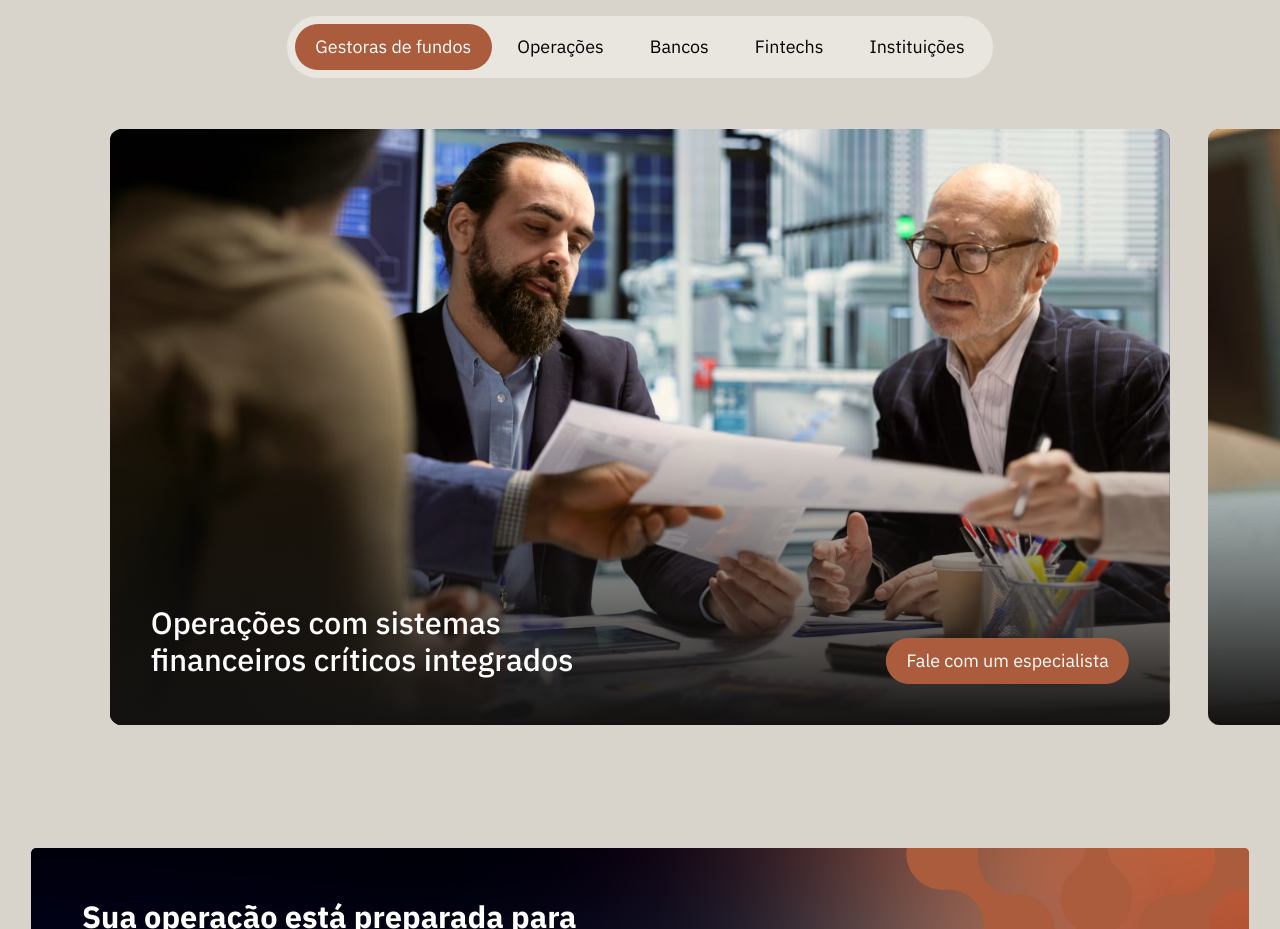
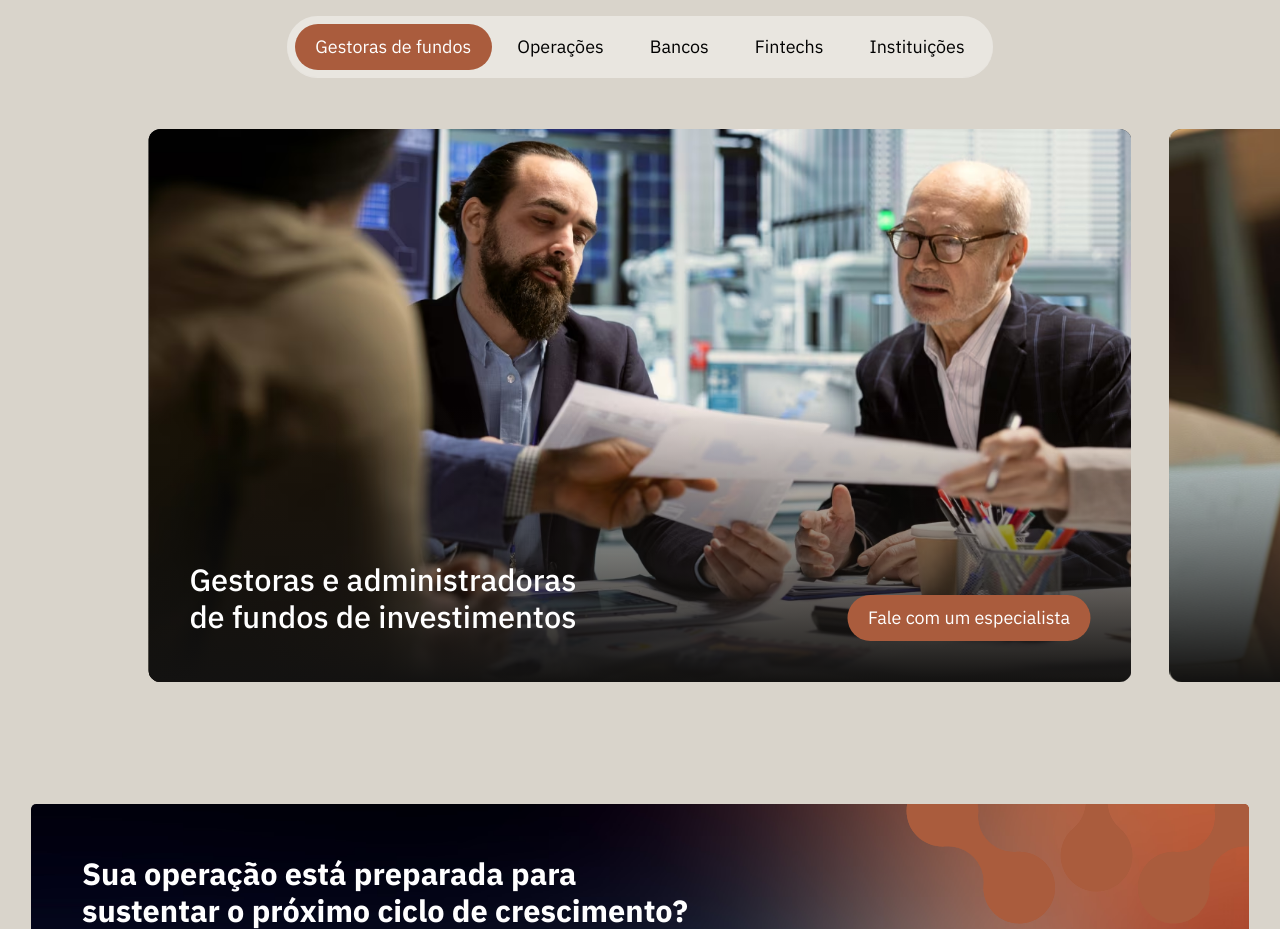
Before and after one commit to mtscarvalho/casa-carvalho-deskcorp, a Next.js app: page / in a window 1280 px wide. Shown: the part 3380-4309 px from the top of the page. Built offline with nearby package versions, Linux system fonts and the light colour scheme; no server answers.

Commit message:
Set a width limit for cases carousel

```diff
--- a/src/components/CasesCarousel/index.tsx
+++ b/src/components/CasesCarousel/index.tsx
@@ -20,7 +20,7 @@ type SlideItem = {
 const slides: SlideItem[] = [
   {
     tab: "Gestoras de fundos",
-    title: "Operações com sistemas financeiros críticos integrados",
+    title: "Gestoras e administradoras de fundos de investimentos",
     image: "/assets/pagina-inicial/verticais-gestoras-de-fundos.avif",
   },
   {
@@ -40,7 +40,7 @@ const slides: SlideItem[] = [
   },
   {
     tab: "Instituições",
-    title: "Gestoras e administradoras de fundos de investimentos",
+    title: "Operações com sistemas financeiros críticos integrados",
     image: "/assets/pagina-inicial/verticais-instituicoes.avif",
   },
 ];
@@ -59,7 +59,7 @@ export function CasesCarousel() {
   return (
     <div className="bg-secondary overflow-hidden">
       <div className="mx-auto mt-10 flex max-w-fit items-center max-lg:hidden">
-        <div aria-label="Categorias do carrossel" className="bg-neutral-0/40 flex max-w-[calc(100vw-2rem)] items-center gap-1 overflow-x-auto rounded-full p-1.5 shadow-[0_1px_0_rgba(255,255,255,0.4)] [scrollbar-width:none] [&::-webkit-scrollbar]:hidden" role="tablist">
+        <div aria-label="Categorias do carrossel" className="bg-neutral-0/40 flex max-w-[calc(100vw-2rem)] [scrollbar-width:none] items-center gap-1 overflow-x-auto rounded-full p-1.5 shadow-[0_1px_0_rgba(255,255,255,0.4)] [&::-webkit-scrollbar]:hidden" role="tablist">
           {slides.map((slide, index) => {
             const selected = activeIndex === index;
             return (
@@ -75,8 +75,14 @@ export function CasesCarousel() {
         <Swiper
           a11y={{ enabled: true }}
           breakpoints={{
-            960: { spaceBetween: 16, slidesPerView: 1.5 },
-            1024: { spaceBetween: 38 },
+            960: {
+              spaceBetween: 16,
+              slidesPerView: 1.5,
+            },
+            1024: {
+              spaceBetween: 38,
+              slidesPerView: "auto",
+            },
           }}
           centeredSlides
           grabCursor
@@ -94,7 +100,7 @@ export function CasesCarousel() {
             const selected = activeIndex === index;
 
             return (
-              <SwiperSlide id={`finance-slide-${index}`} key={slide.tab} role="tabpanel">
+              <SwiperSlide className="lg:w-full! lg:max-w-3xl!" id={`finance-slide-${index}`} key={slide.tab} role="tabpanel">
                 <article className="group relative z-0 mx-auto aspect-square w-full overflow-hidden rounded-[12px] bg-[#272727] md:aspect-video">
                   <Image alt="" className="size-full object-cover" fill priority={index === 0} src={slide.image} />
                   <div className="absolute bottom-0 left-0 h-1/2 w-full bg-gradient-to-t from-neutral-950"></div>
```
